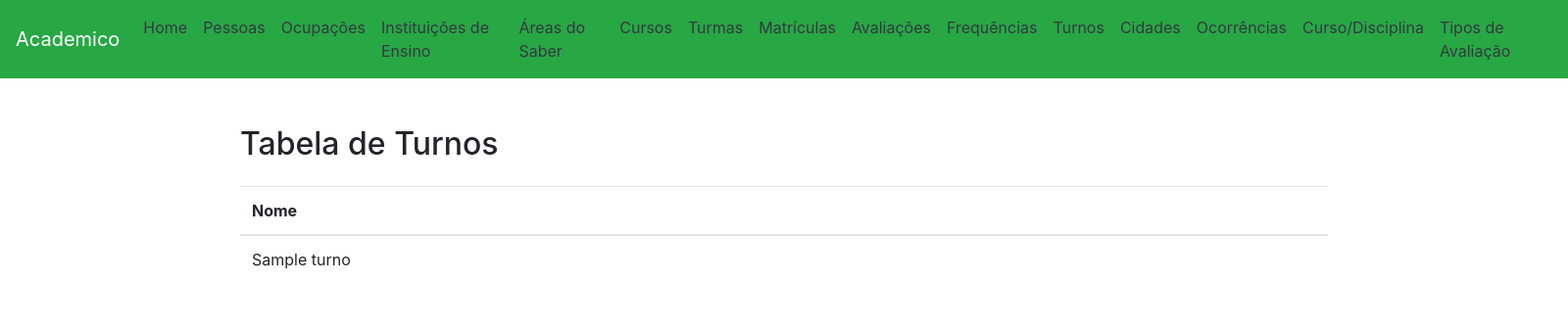
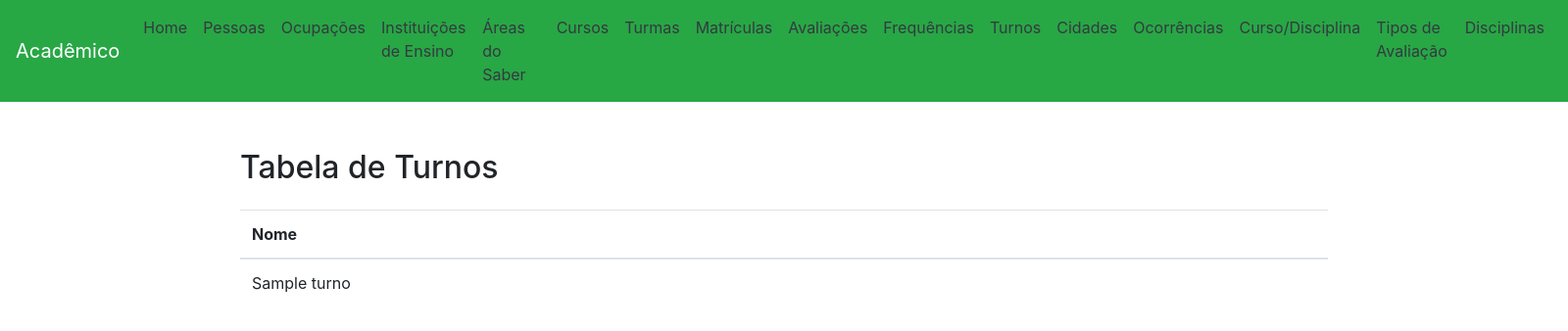
Before and after one commit to sofs44/AcademicoSF, a Django app: page /turnos.html in a window 1600 px wide. Shown: the top 338 px of the page at 98% size. Run offline with Django 5.2, Linux system fonts and the light colour scheme; tables that the repository leaves empty hold one stand-in row (values such as "Sample post"); some libraries are stand-ins or nearby versions.

Commit message:
Add files via upload

```diff
--- a/app/templates/areas_do_saber.html
+++ b/app/templates/areas_do_saber.html
@@ -59,6 +59,9 @@
                 <li class="nav-item">
                     <a class="nav-link text-dark" href="tipo_de_avaliaçao.html">Tipos de Avaliação</a>
                 </li>
+                <li class="nav-item">
+                    <a class="nav-link text-dark" href="disciplinas.html">Disciplinas</a>
+                </li>
         </div>
     </nav>
 
--- a/app/templates/avaliacoes.html
+++ b/app/templates/avaliacoes.html
@@ -59,6 +59,9 @@
                 <li class="nav-item">
                     <a class="nav-link text-dark" href="tipo_de_avaliaçao.html">Tipos de Avaliação</a>
                 </li>
+                <li class="nav-item">
+                    <a class="nav-link text-dark" href="disciplinas.html">Disciplinas</a>
+                </li>
             </ul>
         </div>
     </nav>
--- a/app/templates/cidades.html
+++ b/app/templates/cidades.html
@@ -59,6 +59,9 @@
                 <li class="nav-item">
                     <a class="nav-link text-dark" href="tipo_de_avaliaçao.html">Tipos de Avaliação</a>
                 </li>
+                <li class="nav-item">
+                    <a class="nav-link text-dark" href="disciplinas.html">Disciplinas</a>
+                </li>
             </ul>
         </div>
     </nav>
--- a/app/templates/cursos.html
+++ b/app/templates/cursos.html
@@ -60,6 +60,9 @@
                 <li class="nav-item">
                     <a class="nav-link text-dark" href="tipo_de_avaliaçao.html">Tipos de Avaliação</a>
                 </li>
+                <li class="nav-item">
+                    <a class="nav-link text-dark" href="disciplinas.html">Disciplinas</a>
+                </li>
             </ul>
         </div>
     </nav>
--- a/app/templates/cursos_disciplinas.html
+++ b/app/templates/cursos_disciplinas.html
@@ -59,6 +59,9 @@
                 <li class="nav-item">
                     <a class="nav-link text-dark" href="tipo_de_avaliaçao.html">Tipos de Avaliação</a>
                 </li>
+                <li class="nav-item">
+                    <a class="nav-link text-dark" href="disciplinas.html">Disciplinas</a>
+                </li>
             </ul>
         </div>
     </nav>
--- a/app/templates/disciplinas.html
+++ b/app/templates/disciplinas.html
@@ -59,6 +59,9 @@
                 <li class="nav-item">
                     <a class="nav-link text-dark" href="tipo_de_avaliaçao.html">Tipos de Avaliação</a>
                 </li>
+                <li class="nav-item">
+                    <a class="nav-link text-dark" href="disciplinas.html">Disciplinas</a>
+                </li>
         </div>
     </nav>
 
--- a/app/templates/frequencias.html
+++ b/app/templates/frequencias.html
@@ -59,6 +59,9 @@
                 <li class="nav-item">
                     <a class="nav-link text-dark" href="tipo_de_avaliaçao.html">Tipos de Avaliação</a>
                 </li>
+                <li class="nav-item">
+                    <a class="nav-link text-dark" href="disciplinas.html">Disciplinas</a>
+                </li>
             </ul>
         </div>
     </nav>
--- a/app/templates/index.html
+++ b/app/templates/index.html
@@ -63,6 +63,9 @@
                 <li class="nav-item">
                     <a class="nav-link text-dark" href="tipo_de_avaliaçao.html">Tipos de Avaliação</a>
                 </li>
+                <li class="nav-item">
+                    <a class="nav-link text-dark" href="disciplinas.html">Disciplinas</a>
+                </li>
 
             </ul>
         </div>
--- a/app/templates/instituiçoes_de_ensino.html
+++ b/app/templates/instituiçoes_de_ensino.html
@@ -60,6 +60,9 @@
                 <li class="nav-item">
                     <a class="nav-link text-dark" href="tipo_de_avaliaçao.html">Tipos de Avaliação</a>
                 </li>
+                <li class="nav-item">
+                    <a class="nav-link text-dark" href="disciplinas.html">Disciplinas</a>
+                </li>
             </ul>
         </div>
     </nav>
--- a/app/templates/matricula.html
+++ b/app/templates/matricula.html
@@ -59,6 +59,9 @@
                 <li class="nav-item">
                     <a class="nav-link text-dark" href="tipo_de_avaliaçao.html">Tipos de Avaliação</a>
                 </li>
+                <li class="nav-item">
+                    <a class="nav-link text-dark" href="disciplinas.html">Disciplinas</a>
+                </li>
             </ul>
         </div>
     </nav>
--- a/app/templates/ocorrencias.html
+++ b/app/templates/ocorrencias.html
@@ -59,6 +59,9 @@
                 <li class="nav-item">
                     <a class="nav-link text-dark" href="tipo_de_avaliaçao.html">Tipos de Avaliação</a>
                 </li>
+                <li class="nav-item">
+                    <a class="nav-link text-dark" href="disciplinas.html">Disciplinas</a>
+                </li>
             </ul>
         </div>
     </nav>
--- a/app/templates/ocupacoes.html
+++ b/app/templates/ocupacoes.html
@@ -60,6 +60,9 @@
                 <li class="nav-item">
                     <a class="nav-link text-dark" href="tipo_de_avaliaçao.html">Tipos de Avaliação</a>
                 </li>
+                <li class="nav-item">
+                    <a class="nav-link text-dark" href="disciplinas.html">Disciplinas</a>
+                </li>
             </ul>
         </div>
     </nav>
--- a/app/templates/pessoa.html
+++ b/app/templates/pessoa.html
@@ -60,8 +60,10 @@
                 <li class="nav-item">
                     <a class="nav-link text-dark" href="tipo_de_avaliaçao.html">Tipos de Avaliação</a>
                 </li>
+                <li class="nav-item">
+                    <a class="nav-link text-dark" href="disciplinas.html">Disciplinas</a>
+                </li>
 
-                <!-- Outros links podem ser adicionados aqui -->
             </ul>
         </div>
     </nav>
--- a/app/templates/tipo_de_avaliaçao.html
+++ b/app/templates/tipo_de_avaliaçao.html
@@ -59,6 +59,9 @@
                 <li class="nav-item">
                     <a class="nav-link text-dark" href="tipo_de_avaliaçao.html">Tipos de Avaliação</a>
                 </li>
+                <li class="nav-item">
+                    <a class="nav-link text-dark" href="disciplinas.html">Disciplinas</a>
+                </li>
             </ul>
         </div>
     </nav>
--- a/app/templates/turmas.html
+++ b/app/templates/turmas.html
@@ -59,6 +59,9 @@
                 <li class="nav-item">
                     <a class="nav-link text-dark" href="tipo_de_avaliaçao.html">Tipos de Avaliação</a>
                 </li>
+                <li class="nav-item">
+                    <a class="nav-link text-dark" href="disciplinas.html">Disciplinas</a>
+                </li>
             </ul>
         </div>
     </nav>
--- a/app/templates/turnos.html
+++ b/app/templates/turnos.html
@@ -8,7 +8,7 @@
 </head>
 <body>
     <nav class="navbar navbar-expand-lg navbar-dark bg-success">
-        <a class="navbar-brand" href="/">Academico</a>
+        <a class="navbar-brand" href="/">Acadêmico</a>
         <button class="navbar-toggler" type="button" data-toggle="collapse" data-target="#navbarNav" aria-controls="navbarNav" aria-expanded="false" aria-label="Toggle navigation">
             <span class="navbar-toggler-icon"></span>
         </button>
@@ -59,6 +59,9 @@
                 <li class="nav-item">
                     <a class="nav-link text-dark" href="tipo_de_avaliaçao.html">Tipos de Avaliação</a>
                 </li>
+                <li class="nav-item">
+                    <a class="nav-link text-dark" href="disciplinas.html">Disciplinas</a>
+                </li>
             </ul>
         </div>
     </nav>
```
